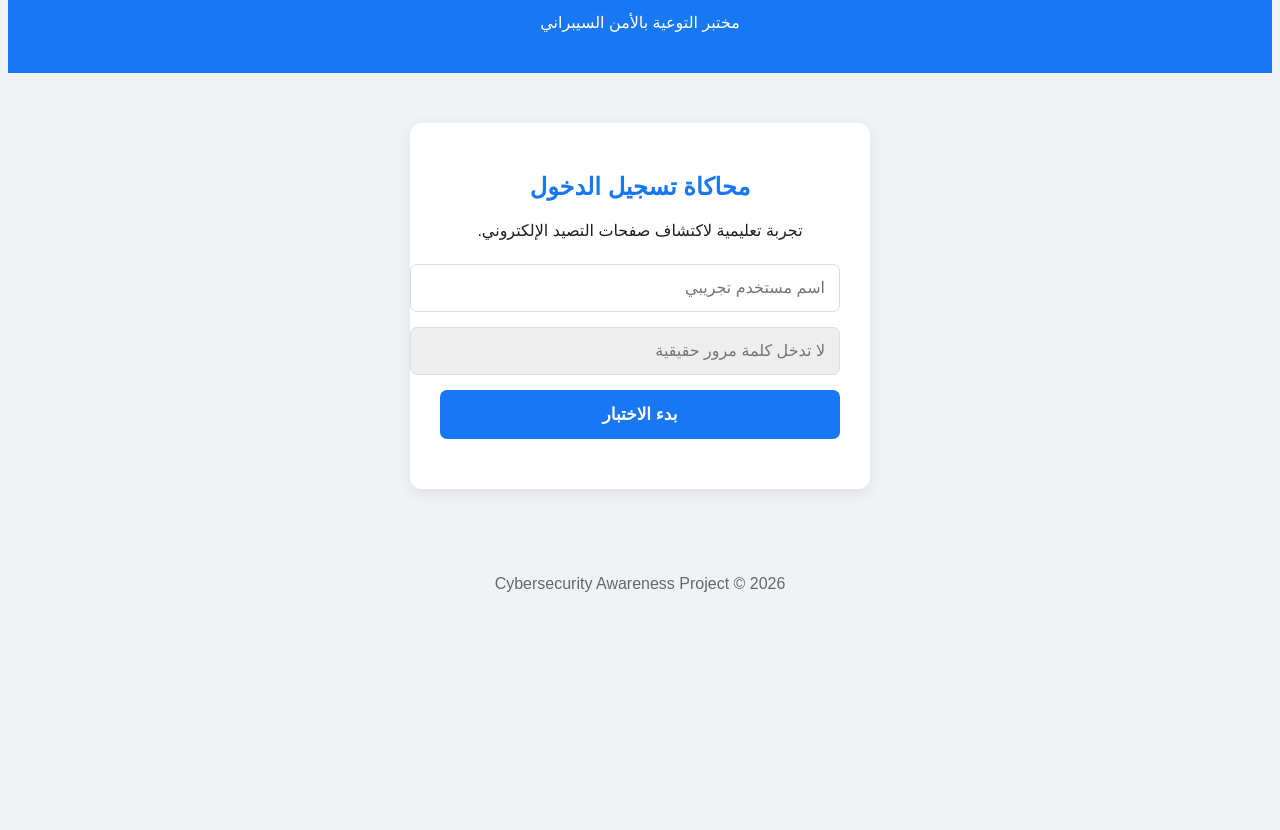
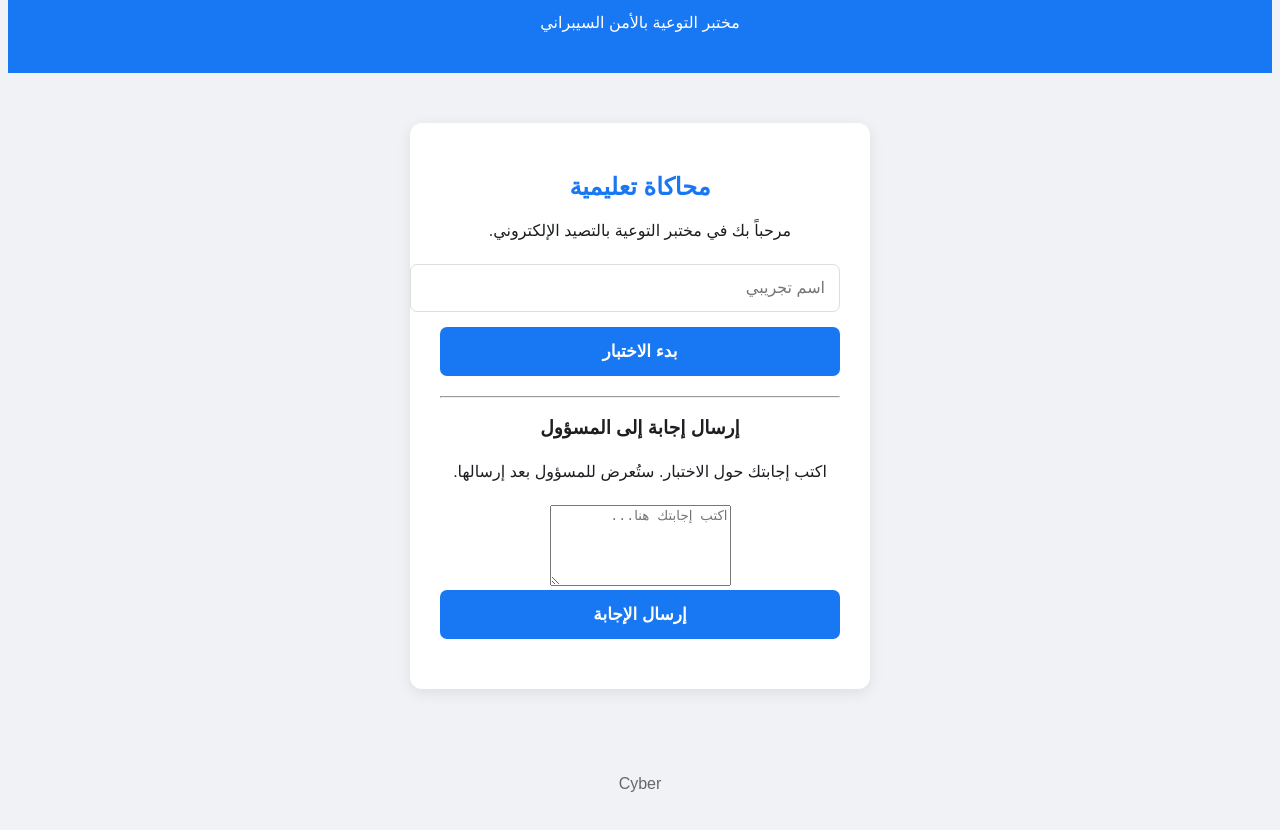
Before and after one commit to maazgoo118-gif/fb_p_lab, a plain HTML site: page index.html in a window 1280 px wide. Shown: the part 90-920 px from the top of the page. Before the commit the page ends 816 px from the top, so only its background shows below. Drawn offline with Linux system fonts and the light colour scheme.

Commit message:
Update index.html

```diff
--- a/index.html
+++ b/index.html
@@ -1,46 +1,74 @@
-<!DOCTYPE html><html lang="ar" dir="rtl">
+<!DOCTYPE html>
+<html lang="ar" dir="rtl">
 <head>
     <meta charset="UTF-8">
     <meta name="viewport" content="width=device-width, initial-scale=1.0">
     <title>FB Security Lab</title>
     <link rel="stylesheet" href="style.css">
 </head>
-<body><header>
+<body>
+
+<header>
     <h1>FB Security Lab</h1>
     <p>مختبر التوعية بالأمن السيبراني</p>
 </header>
 
 <main class="container">
+
     <div class="card">
-        <h2>محاكاة تسجيل الدخول</h2>
-        <p>تجربة تعليمية لاكتشاف صفحات التصيد الإلكتروني.</p>
+
+        <h2>محاكاة تعليمية</h2>
+
+        <p>
+            مرحباً بك في مختبر التوعية بالتصيد الإلكتروني.
+        </p>
 
         <form id="loginForm">
+
             <input
                 type="text"
                 id="username"
-                placeholder="اسم مستخدم تجريبي"
+                placeholder="اسم تجريبي"
                 required
             >
 
-            <input
-                type="password"
-                placeholder="لا تدخل كلمة مرور حقيقية"
-                disabled
-            >
+            <button type="submit">
+                بدء الاختبار
+            </button>
 
-            <button type="submit">بدء الاختبار</button>
         </form>
 
         <div id="result"></div>
+
+        <hr>
+
+        <section class="message-box">
+
+            <h3>إرسال إجابة إلى المسؤول</h3>
+
+            <p>
+                اكتب إجابتك حول الاختبار.
+                ستُعرض للمسؤول بعد إرسالها.
+            </p>
+
+            <textarea
+                id="adminMessage"
+                placeholder="اكتب إجابتك هنا..."
+                rows="5"
+                maxlength="1000"
+            ></textarea>
+
+            <button type="button" id="sendMessage">
+                إرسال الإجابة
+            </button>
+
+            <p id="messageStatus"></p>
+
+        </section>
+
     </div>
+
 </main>
 
 <footer>
-    <p>Cybersecurity Awareness Project © 2026</p>
-</footer>
-
-<script src="script.js"></script>
-
-</body>
-</html>
+    <p>Cyber
```
